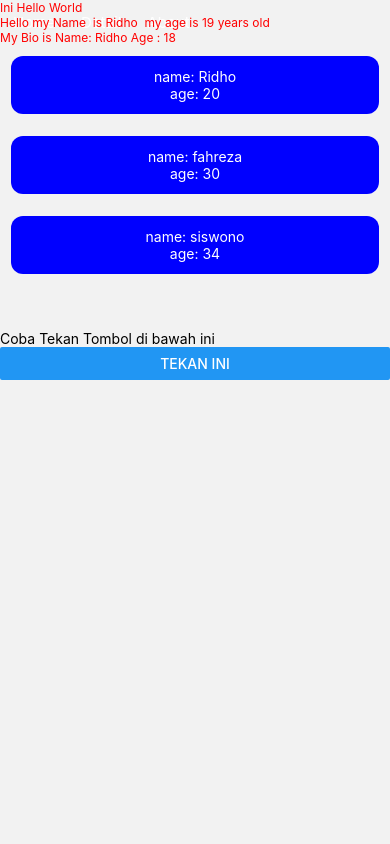
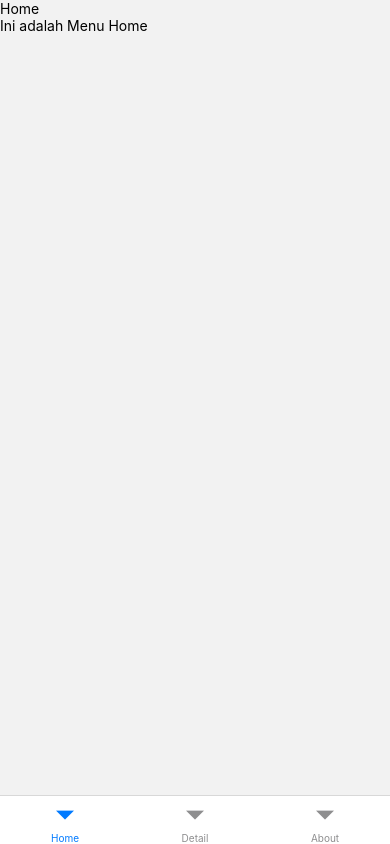
Before and after one commit to laoderidho/React_Native_Tutorial, a React Native app in the folder Project2/: screen /Home in a window 390 px wide. Built offline with nearby package versions, Linux system fonts and the light colour scheme.

Commit message:
update today

```diff
--- a/Project2/App.js
+++ b/Project2/App.js
@@ -1,19 +1,35 @@
 import * as React from 'react';
-import { NavigationContainer, StackActions } from '@react-navigation/native';
+import { NavigationContainer } from '@react-navigation/native';
 import { createNativeStackNavigator } from '@react-navigation/native-stack';
+import { createBottomTabNavigator } from '@react-navigation/bottom-tabs';
 import Home from './src/Screens/Home';
 import Detail from './src/Screens/Detail';
 import About from './src/Screens/About';
+import SplashScreen from './src/Screens/SplashScreen';
+import { TextBase, View } from 'react-native';
 
-const Stack = createNativeStackNavigator();
+const Stack = createNativeStackNavigator(); //stack untuk membuat Navigasi
+
+const Tab = createBottomTabNavigator(); //untuk membuat Tombol tab navigasi
+
+//route debagai tempat navigasi
+const Route = ()=>{
+    return(
+      <Tab.Navigator screenOptions={{headerShown: false}}>
+        <Tab.Screen name="Home" component={Home}/>
+        <Tab.Screen name="Detail" component={Detail}/>
+        <Tab.Screen name="About" component={About}/>
+      </Tab.Navigator>
+    )
+}
+
 
 const App = ()=>{
   return (
       <NavigationContainer>
-        <Stack.Navigator initialRouteName='Home' screenOptions={{headerShown: false}}>
-          <Stack.Screen name='Home' component={Home} />
-          <Stack.Screen name='Detail' component={Detail} />
-          <Stack.Screen name='About' component={About} />
+        <Stack.Navigator initialRouteName='SplashScreen' screenOptions={{headerShown: false}}>
+          <Stack.Screen name='SplashScreen' component={SplashScreen} />
+          <Stack.Screen name='Route' component={Route} />
         </Stack.Navigator>
       </NavigationContainer>
   )
--- a/Project2/package.json
+++ b/Project2/package.json
@@ -10,6 +10,7 @@
     "lint": "eslint ."
   },
   "dependencies": {
+    "@react-navigation/bottom-tabs": "^6.5.2",
     "@react-navigation/native": "^6.1.1",
     "@react-navigation/native-stack": "^6.9.7",
     "react": "18.1.0",
--- a/Project2/src/Screens/About.js
+++ b/Project2/src/Screens/About.js
@@ -1,36 +1,14 @@
-import React, { Component } from 'react';
-import { View, Text, StyleSheet } from 'react-native';
+import { StyleSheet, Text, View } from 'react-native'
+import React from 'react'
 
-class About extends Component {
-    constructor(props) {
-        super(props);
-        this.state = {  };
-    }
-    render() {
-        return (
-            <View>
-            <View style={styles.nav}>
-                <Text style={styles.navText} onPress={()=>this.props.navigation.navigate('Home')}>Home</Text>
-                <Text style={styles.navText} onPress={()=> this.props.navigation.navigate('Detail')} >Detail</Text>
-                <Text style={styles.navText} onPress={()=> this.props.navigation.navigate('About')}>About</Text>
-            </View>
-                <Text>This About</Text>
-            </View>
-        );
-    }
+const About = () => {
+  return (
+    <View>
+      <Text>About</Text>
+    </View>
+  )
 }
 
-const styles = StyleSheet.create({
-    nav:{
-      flex :0,
-      backgroundColor : '#29b6f6',
-      elevation : 13,
-      flexDirection : 'row'
-    },
-    navText:{
-      color :'white',
-      padding: 13,
-      fontSize: 15
-    }
-})
-export default About;
+export default About
+
+const styles = StyleSheet.create({})
--- a/Project2/src/Screens/Detail.js
+++ b/Project2/src/Screens/Detail.js
@@ -1,36 +1,14 @@
-import React, { Component } from 'react';
-import { View, Text, StyleSheet } from 'react-native'
+import { StyleSheet, Text, View } from 'react-native'
+import React from 'react'
 
-class Detail extends Component {
-    constructor(props) {
-        super(props);
-        this.state = {  };
-    }
-    render() {
-        return (
-            <View>
-            <View style={styles.nav}>
-                <Text style={styles.navText} onPress={()=>this.props.navigation.navigate('Home')}>Home</Text>
-                <Text style={styles.navText} onPress={()=> this.props.navigation.navigate('Detail')} >Detail</Text>
-                <Text style={styles.navText} onPress={()=> this.props.navigation.navigate('About')}>About</Text>
-            </View>
-                <Text>This Text</Text>
-            </View>
-        );
-    }
+const Detail = () => {
+  return (
+    <View>
+      <Text>Detail</Text>
+    </View>
+  )
 }
 
-const styles = StyleSheet.create({
-    nav:{
-      flex :0,
-      backgroundColor : '#29b6f6',
-      elevation : 13,
-      flexDirection : 'row'
-    },
-    navText:{
-      color :'white',
-      padding: 13,
-      fontSize: 15
-    }
-})
-export default Detail;
+export default Detail
+
+const styles = StyleSheet.create({})
--- a/Project2/src/Screens/Home.js
+++ b/Project2/src/Screens/Home.js
@@ -1,108 +1,37 @@
-import React, { Component } from 'react';
-import {View, Text, BackHandler, Alert, StyleSheet, FlatList, TouchableOpacity} from 'react-native';
-import TesFunction from '../../components/TesFunction';
+import { StyleSheet, Text, View, BackHandler, Alert } from 'react-native'
 
-let Name = 'Ridho'
-let age = 19
-const student = {
-  name: 'Ridho',
-  age : 18,
+import React, {useEffect} from 'react'
+
+const Home = () => {
+  useEffect(() => {
+    const backAction = () => {
+      Alert.alert("Keluar!", "Apa Anda Yakin ingin Keluar?", [
+        {
+          text: "Tidak",
+          onPress: () => null,
+          style: "cancel"
+        },
+        { text: "Iya", onPress: () => BackHandler.exitApp() }
+      ]);
+      return true;
+    };
+
+    const backHandler = BackHandler.addEventListener(
+      "hardwareBackPress",
+      backAction
+    );
+
+    return () => backHandler.remove();
+  }, []);
+
+  return (
+    <View>
+      <Text>Home</Text>
+      <Text>Ini adalah Menu Home</Text>
+    </View>
+  )
 }
 
-const data = [
-  {
-    id: 1,
-    name:'Ridho',
-    age:20
-  },
-  {
-    id: 2,
-    name:'fahreza',
-    age: 30
-  },
-  {
-    id: 3,
-    name: 'siswono',
-    age: 34
-  }
-]
-class Home extends Component {
-  constructor(props) {
-    super(props);
-    this.state = {  };
-  }
+export default Home
 
-  backAction = ()=>{
-    Alert.alert('Keluar!', 'Apakah anda yakin ingin keluar?', [
-      {
-        text: 'Cancel',
-        onPress: ()=> null,
-        style: 'cancel'
-      },
-      {
-        text: 'OK',
-        onPress: ()=> BackHandler.exitApp() //ini method untuk keluar dari aplikasi
-      }
-    ])
-    return true;
-  }
-    componentDidMount() {
-      this.BackHandler = BackHandler.addEventListener('hardwareBackPress', this.backAction) //ini mengambil tombol kembali dengan event dan jika di klik maka function backaction akan di jalankan
-    }
-    componentWillUnmount() {
-      this.BackHandler.remove; // ini untuk mereset / me load ulang aplikasi
-    }
-  render() {
-    return (
-      <View>
-        <View style={styles.nav}>
-          <Text style={styles.navText}>Home</Text>
-          <Text style={styles.navText} onPress={()=> this.props.navigation.navigate('Detail')} >Detail</Text>
-          <Text style={styles.navText} onPress={()=> this.props.navigation.navigate('About')}>About</Text>
-        </View>
-        <Text style={styles.tes}>Ini Hello World</Text>
-        <Text style={styles.tes}>Hello my Name  is {Name}  my age is {age} years old</Text>
-        <Text style={styles.tes}>My Bio is Name: {student.name} Age : {student.age}</Text>
-        <FlatList
-          data={data}
-          renderItem={({item, index}) => <View style={styles.tes1}>
-            <Text style={styles.tes2}>name: {item.name}</Text>
-            <Text style={styles.tes2}>age: {item.age}</Text>
-            </View>}
-            keyExtractor={(item)=>item.id}
-        />
-        <TesFunction/>
-      </View>
-    );
-  }
-}
-
-const styles = StyleSheet.create({
-    tes:{
-      color: 'red',
-      fontSize: 12
-    },
-    tes1:{
-      backgroundColor: 'blue',
-      margin : 11,
-      padding : 12,
-      alignItems: 'center',
-      borderRadius: 12,
-      elevation: 10
-    },
-    tes2:{
-      color: 'white'
-    },
-    nav:{
-      flex :0,
-      backgroundColor : '#29b6f6',
-      elevation : 13,
-      flexDirection : 'row'
-    },
-    navText:{
-      color :'white',
-      padding: 13,
-      fontSize: 15
-    }
-})
-export default Home;
+const styles = StyleSheet.create({})
--- /dev/null
+++ b/Project2/src/Screens/SplashScreen.js
@@ -0,0 +1,28 @@
+import React,{Component} from 'react'
+import { StyleSheet, Text, View } from 'react-native'
+import { StackActions } from '@react-navigation/native';
+
+
+
+class SplashScreen extends Component {
+    constructor(props) {
+        super(props);
+        this.state = {  };
+    }
+
+    componentDidMount () {
+        setTimeout(()=>{
+          this.props.navigation.navigate('Route') //splashscreen yang akan muncuk pertama dan menjadi load aplikasi
+        }, 2000)
+    }
+
+    render() {
+        return (
+            <View>
+                <Text>This SplashScreen</Text>
+            </View>
+        );
+    }
+}
+
+export default SplashScreen;
```
Also changed, not shown: 2 other files (tests, documents, lock files or other folders).
